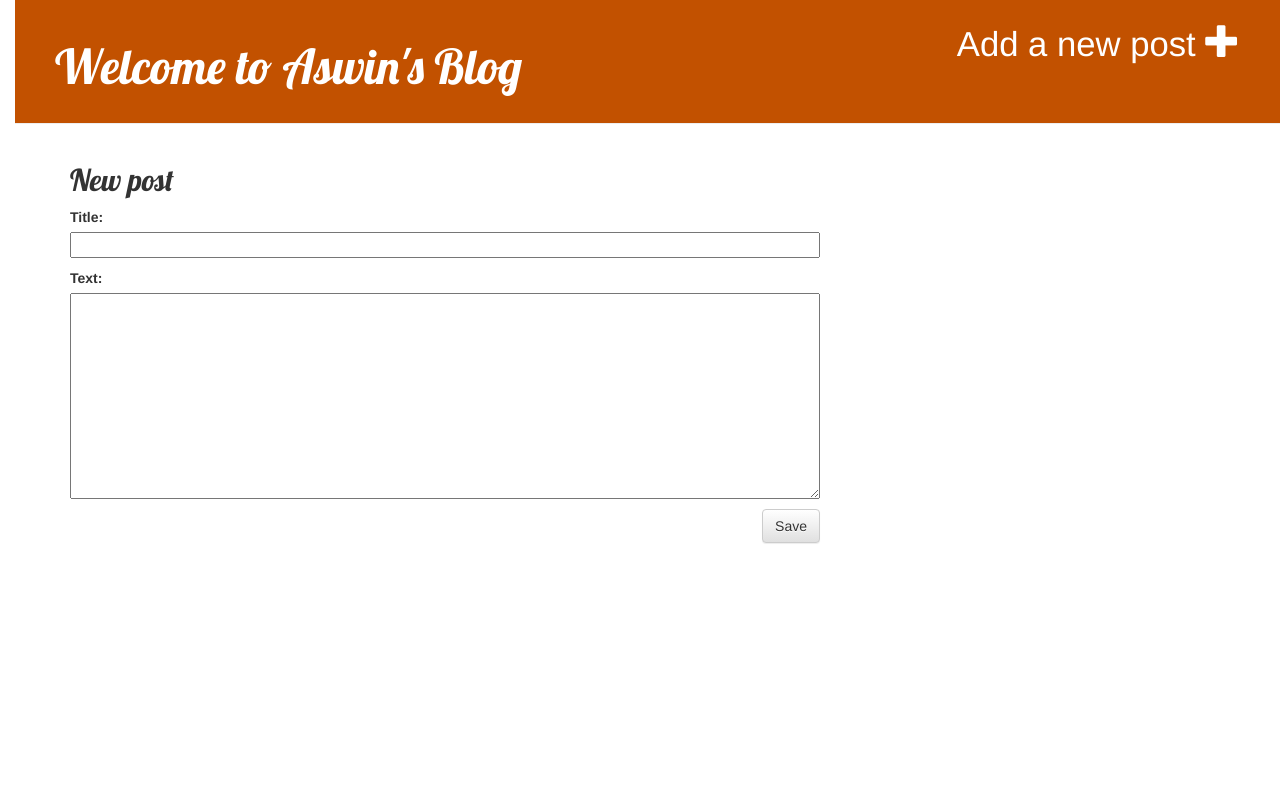
After one commit to AshwinS95/my-first-blog, a Django app: page /post/new/ in a window 1280 px wide. The commit adds this page. Run offline with Django 3.2, Linux system fonts and the light colour scheme; the visitor is signed in with stand-in values (Sample User, id 1); some libraries are stand-ins or nearby versions.

Commit message:
Added views to create/edit blog post inside the site.

```diff
--- /dev/null
+++ b/blog/creds.py
@@ -0,0 +1,2 @@
+credsdict = { "aswin": "aswin10",
+"chhaya": "chhaya96chhaya" }
--- /dev/null
+++ b/blog/forms.py
@@ -0,0 +1,13 @@
+from django import forms
+
+from .models import Post
+
+class PostForm(forms.ModelForm):
+
+    class Meta:
+        model = Post
+        fields = ('title', 'text',)
+
+class LoginForm(forms.Form):
+    username = forms.CharField(label='Username', max_length=100)
+    password = forms.CharField(max_length=32, widget=forms.PasswordInput)
--- /dev/null
+++ b/blog/static/css/blog.css
@@ -0,0 +1,55 @@
+h1 a, h2 a {
+    color: #C25100;
+    font-family: 'Lobster';
+}
+
+body {
+    padding-left: 15px;
+}
+
+.page-header {
+    background-color: #C25100;
+    margin-top: 0;
+    padding: 20px 20px 20px 40px;
+}
+
+.page-header h1, .page-header h1 a, .page-header h1 a:visited, .page-header h1 a:active {
+    color: #ffffff;
+    font-size: 36pt;
+    text-decoration: none;
+}
+
+.content {
+    margin-left: 40px;
+}
+
+h1, h2, h3, h4 {
+    font-family: 'Lobster', cursive;
+}
+
+.date {
+    color: #828282;
+}
+
+.save {
+    float: right;
+}
+
+.post-form textarea, .post-form input {
+    width: 100%;
+}
+
+.top-menu, .top-menu:hover, .top-menu:visited {
+    color: #ffffff;
+    float: right;
+    font-size: 26pt;
+    margin-right: 20px;
+}
+
+.post {
+    margin-bottom: 70px;
+}
+
+.post h2 a, .post h2 a:visited {
+    color: #000000;
+}
--- /dev/null
+++ b/blog/templates/blog/base.html
@@ -0,0 +1,28 @@
+{% load static %}
+<html>
+    <head>
+        <title>Aswin's blog</title>
+        <link rel="stylesheet" href="//maxcdn.bootstrapcdn.com/bootstrap/3.2.0/css/bootstrap.min.css">
+        <link rel="stylesheet" href="//maxcdn.bootstrapcdn.com/bootstrap/3.2.0/css/bootstrap-theme.min.css">
+        <link href='//fonts.googleapis.com/css?family=Lobster&subset=latin,latin-ext' rel='stylesheet' type='text/css'>
+        <link rel="stylesheet" href="{% static 'css/blog.css' %}">
+    </head>
+    <body>
+        <body>
+    <div class="page-header">
+	{% if user.is_authenticated %}
+    <a href="{% url 'post_new' %}" class="top-menu">Add a new post <span class="glyphicon glyphicon-plus"></span></a>
+{% endif %}
+        <h1><a href="/postlist">Welcome to Aswin's Blog</a></h1>
+    </div>
+    <div class="content container">
+        <div class="row">
+            <div class="col-md-8">
+            {% block content %}
+            {% endblock %}
+            </div>
+        </div>
+    </div>
+</body>
+    </body>
+</html>
--- /dev/null
+++ b/blog/templates/blog/post_edit.html
@@ -0,0 +1,9 @@
+{% extends 'blog/base.html' %}
+
+{% block content %}
+    <h2>New post</h2>
+    <form method="POST" class="post-form enctype="multipart/form-data">{% csrf_token %}
+        {{ form.as_p }}
+        <button type="submit" class="save btn btn-default">Save</button>
+    </form>
+{% endblock %}
--- a/blog/urls.py
+++ b/blog/urls.py
@@ -1,6 +1,16 @@
 from django.urls import path
 from . import views
+from django.conf import settings
+from django.conf.urls.static import static
 
 urlpatterns = [
-    path('', views.post_list, name='post_list'),
+    path('', views.login, name='login'),
+	path('postlist/', views.post_list, name='post_list'),
+	path('post/<int:pk>/', views.post_detail, name='post_detail'),
+	path('post/new/', views.post_new, name='post_new'),
+	path('post/<int:pk>/edit/', views.post_edit, name='post_edit'),
 ]
+
+if settings.DEBUG:
+        urlpatterns += static(settings.MEDIA_URL,
+                              document_root=settings.MEDIA_ROOT)
--- a/blog/views.py
+++ b/blog/views.py
@@ -1,7 +1,55 @@
-from django.shortcuts import render
+from django.shortcuts import render,get_object_or_404,redirect
 from django.utils import timezone
 from .models import Post
+from .forms import PostForm, LoginForm
+from . import creds
+
+username = None
 
 def post_list(request):
     posts = Post.objects.filter(published_date__lte=timezone.now()).order_by('published_date')
     return render(request, 'blog/post_list.html', {'posts': posts})
+
+def post_detail(request, pk):
+    post = get_object_or_404(Post, pk=pk)
+    return render(request, 'blog/post_detail.html', {'post': post})
+
+def post_new(request):
+    if request.method == "POST":
+        form = PostForm(request.POST)
+        if form.is_valid():
+            post = form.save(commit=False)
+            post.author = request.user
+            post.published_date = timezone.now()
+            post.save()
+            return redirect('post_detail', pk=post.pk)
+    else:
+        form = PostForm()
+    return render(request, 'blog/post_edit.html', {'form': form})
+
+def post_edit(request, pk):
+    post = get_object_or_404(Post, pk=pk)
+    if request.method == "POST":
+        form = PostForm(request.POST)
+        if form.is_valid():
+            post = form.save(commit=False)
+            post.author = request.user
+            post.published_date = timezone.now()
+            post.save()
+            return redirect('post_detail', pk=post.pk)
+    else:
+        form = PostForm(instance=post)
+    return render(request, 'blog/post_edit.html', {'form': form})
+
+""" test for login page """
+def login(request):
+	if request.method == 'POST':
+		form = LoginForm(request.POST)
+		if form.is_valid():
+			username = form.cleaned_data['username']
+			password = form.cleaned_data['password']
+			if username in creds.credsdict and creds.credsdict[username] == password:
+				return redirect('post_list')
+	else:
+		form = LoginForm()
+	return render(request, 'blog/login.html', {'form': form})
--- a/mysite/settings.py
+++ b/mysite/settings.py
@@ -121,3 +121,7 @@ USE_TZ = True
 STATIC_URL = '/static/'
 
 STATIC_ROOT = os.path.join(BASE_DIR, 'static')
+
+MEDIA_URL = '/media/'
+
+MEDIA_ROOT = os.path.join(BASE_DIR, 'media')
--- a/mysite/urls.py
+++ b/mysite/urls.py
@@ -15,8 +15,14 @@ Including another URLconf
 """
 from django.contrib import admin
 from django.urls import path, include
+from django.conf import settings
+from django.conf.urls.static import static
 
 urlpatterns = [
     path('admin/', admin.site.urls),
 	path('', include('blog.urls')),
 ]
+
+if settings.DEBUG:
+        urlpatterns += static(settings.MEDIA_URL,
+                              document_root=settings.MEDIA_ROOT)
```
Also changed, not shown: blog/templates/blog/login.html (added, +20 -0 lines), blog/templates/blog/post_detail.html (added, +17 -0 lines), blog/templates/blog/post_list.html (+12 -17 lines), blog/migrations/0002_post_image.py (added), blog/migrations/0003_remove_post_image.py (added), media/images/14550165_1300853069978272_3047058891675271168_n.jpg (added).
